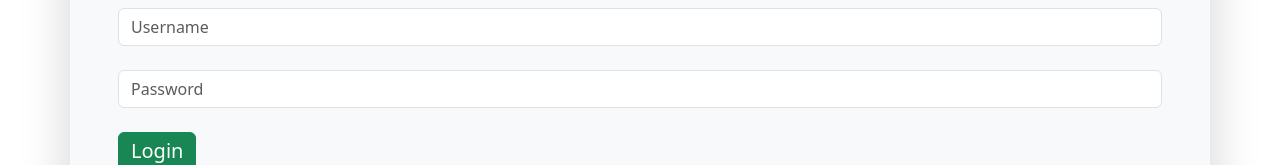
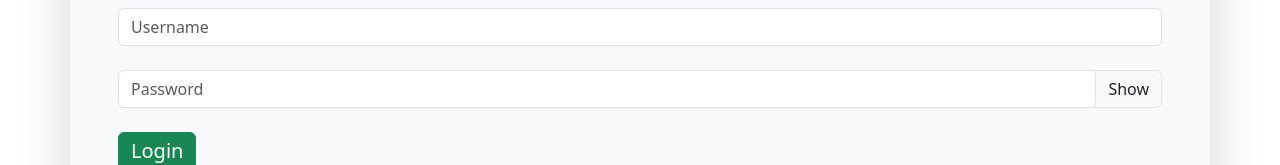
Before and after one commit to gzavlanis/reservations, a React (Create React App) app: page /#/ in a window 1280 px wide. Shown: the part 134-299 px from the top of the page. Built offline with nearby package versions, Linux system fonts and the light colour scheme.

Commit message:
show hide ps

```diff
--- a/src/authenticator/login.js
+++ b/src/authenticator/login.js
@@ -1,5 +1,5 @@
 import React, { useState } from "react";
-import { Container, Button, Form } from "react-bootstrap";
+import { Container, Button, Form, InputGroup } from "react-bootstrap";
 import { useNavigate } from "react-router-dom";
 
 export default function Login() {
@@ -17,6 +17,8 @@ export default function Login() {
 
   const [errorMessages, setErrorMessages] = useState({});
   const [isSubmitted, setIsSubmitted] = useState(false);
+  const [passwordShown, setPasswordShown] = useState(false);
+  const [buttonText, setButtonText] = useState(<span>Show</span>);
 
   const renderErrorMessage = (name) => {
     name === errorMessages.name && (
@@ -44,6 +46,12 @@ export default function Login() {
     navigate("/home");
   };
 
+  const togglePassword = () => {
+    setPasswordShown(!passwordShown);
+    if (passwordShown === true) setButtonText(<span>Show</span>);
+    else if (passwordShown === false) setButtonText(<span>Hide</span>);
+  };
+
   const renderForm = (
     <Form onSubmit={handleSubmit}>
       <Form.Group className="form-outline mb-4">
@@ -56,13 +64,18 @@ export default function Login() {
         {renderErrorMessage("uname")}
       </Form.Group>
       <Form.Group className="form-outline mb-4">
+        <InputGroup>
           <Form.Control
-          type="password"
+            type={passwordShown ? "text" : "password"}
             name="pass"
             placeholder="Password"
             required
           />
+          <button className="input-group-text" onClick={togglePassword}>
+            {buttonText}
+          </button>
           {renderErrorMessage("pass")}
+        </InputGroup>
       </Form.Group>
       <Button variant="success" type="submit">
         <h5>Login</h5>
```
Lines whose indentation alone changed are shown as unchanged.
